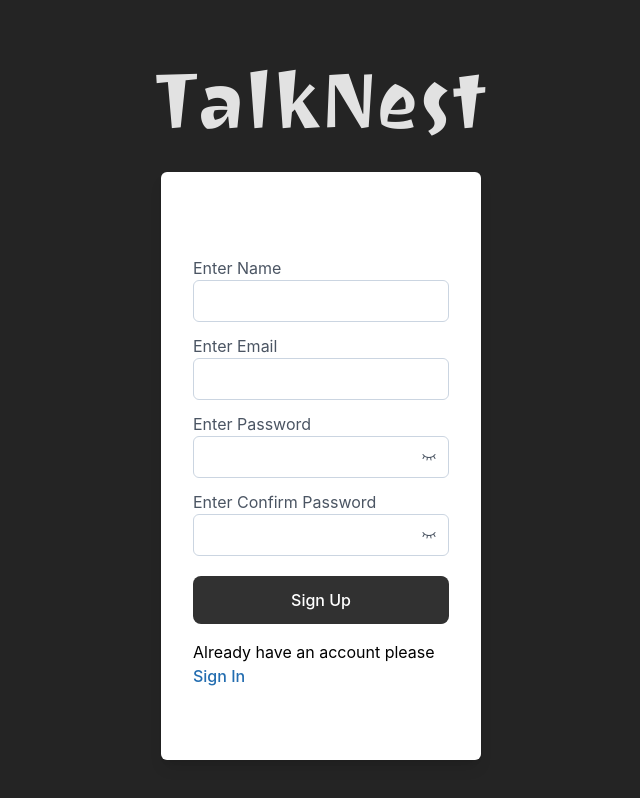
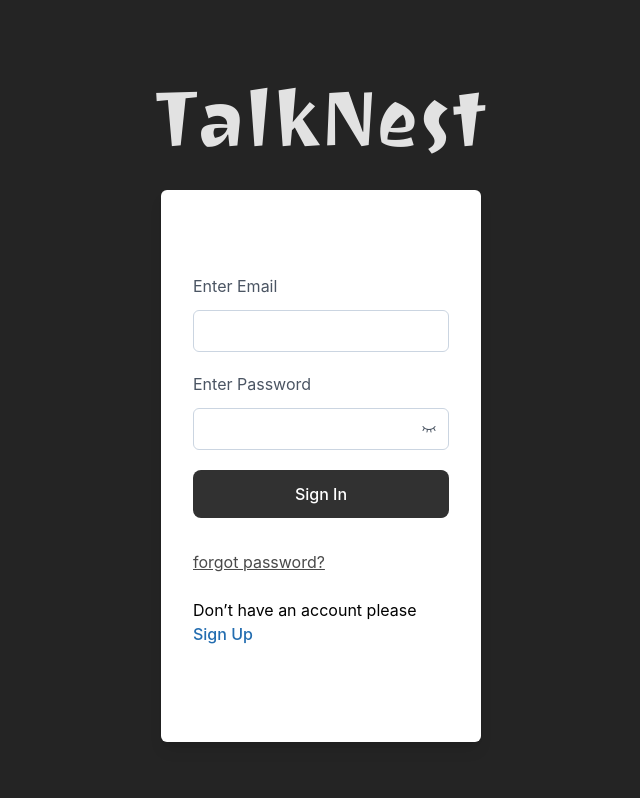
Before and after one commit to sairoon/talk-nest, a React (Vite) app: page /sign-in in a window 1280 px wide. Shown: the whole page, without its empty margins (319-959 px from the left). Built offline with nearby package versions, Linux system fonts and the light colour scheme.

Commit message:
sign-in-page-added

```diff
--- a/index.html
+++ b/index.html
@@ -2,7 +2,7 @@
 <html lang="en">
   <head>
     <meta charset="UTF-8" />
-    <link rel="icon" type="image/svg+xml" href="/favicon.ico" />
+    <link rel="icon" type="image/svg+xml/ico" href="/favicon.ico" />
     <meta name="viewport" content="width=device-width, initial-scale=1.0" />
     <title>TalkNest</title>
   </head>
--- a/package.json
+++ b/package.json
@@ -10,11 +10,13 @@
     "preview": "vite preview"
   },
   "dependencies": {
+    "@reduxjs/toolkit": "^2.2.7",
     "firebase": "^10.13.1",
     "formik": "^2.4.6",
     "react": "^18.3.1",
     "react-dom": "^18.3.1",
     "react-icons": "^5.3.0",
+    "react-redux": "^9.1.2",
     "react-router-dom": "^6.26.2",
     "react-spinners": "^0.14.1",
     "react-toastify": "^10.0.5",
--- a/src/App.jsx
+++ b/src/App.jsx
@@ -1,14 +1,28 @@
-import Register from "./pages/auth/Register"
-import 'react-toastify/dist/ReactToastify.css';
-
+import {
+  createBrowserRouter,
+  createRoutesFromElements,
+  Route,
+  RouterProvider,
+} from "react-router-dom";
+import Register from "./pages/auth/Register";
+import "react-toastify/dist/ReactToastify.css";
+import Login from "./pages/auth/Login";
 
 function App() {
+  const router = createBrowserRouter(
+    createRoutesFromElements(
+      <Route>
+        <Route path="/sign-up" element={<Register />} />
+        <Route path="/sign-in" element={<Login />} />
+      </Route>
+    )
+  );
 
   return (
     <>
-      <Register />
+      <RouterProvider router={router} />
     </>
-  )
+  );
 }
 
-export default App
+export default App;
--- a/src/components/login/Index.jsx
+++ b/src/components/login/Index.jsx
@@ -0,0 +1,156 @@
+import { useFormik } from "formik";
+import React, { useState } from "react";
+import { loginSchema } from "../../validation/Validation";
+import { PiEye, PiEyeClosed } from "react-icons/pi";
+import { PulseLoader } from "react-spinners";
+import { getAuth, signInWithEmailAndPassword } from "firebase/auth";
+
+const LoginFormComp = ({ toast }) => {
+  const auth = getAuth();
+  const [loader, setLoader] = useState(false);
+  const [showPassword, setShowPassword] = useState(false);
+
+  const initialValues = {
+    email: "",
+    password: "",
+  };
+  const formik = useFormik({
+    initialValues,
+    onSubmit: () => {
+      loginUser();
+    },
+    validationSchema: loginSchema,
+  });
+  const loginUser = () => {
+    setLoader(true);
+    signInWithEmailAndPassword(
+      auth,
+      formik.values.email,
+      formik.values.password
+    )
+      .then(({user}) => {
+        if (user.emailVerified === true) {
+          // console.log("You're successfully logged in.");
+          toast.success("You're successfully logged in.", {
+            position: "bottom-right",
+            autoClose: 3000,
+            hideProgressBar: false,
+            closeOnClick: true,
+            pauseOnHover: true,
+            draggable: false,
+            progress: undefined,
+            theme: "colored",
+            });
+
+        }else{
+          // console.log("Please verify your email.");
+          toast.error("Please verify your email.", {
+            position: "bottom-right",
+            autoClose: 3000,
+            hideProgressBar: false,
+            closeOnClick: true,
+            pauseOnHover: true,
+            draggable: false,
+            progress: undefined,
+            theme: "colored",
+            });
+
+        }
+
+        setLoader(false);
+
+      })
+      .catch((error) => {
+        if (error.message.includes("auth/invalid-credential")) {
+          toast.error("Email or Password is incorrect. Please try again.", {
+            position: "bottom-right",
+            autoClose: 3000,
+            hideProgressBar: false,
+            closeOnClick: true,
+            pauseOnHover: true,
+            draggable: false,
+            progress: undefined,
+            theme: "dark",
+          });
+          setLoader(false);
+        }
+      });
+  };
+
+  const handleShowPassword = () => {
+    setShowPassword(!showPassword);
+  };
+  return (
+    <>
+      <div>
+        <form onSubmit={formik.handleSubmit}>
+          <div className="my-3">
+            <label>Enter Email</label>
+            <input
+              type="email"
+              name="email"
+              value={formik.values.email}
+              onChange={formik.handleChange}
+              className="w-full bg-transparent px-3 py-2 border border-slate-300 rounded-md outline-none mt-3"
+            />
+            {formik.errors.email && formik.touched.email ? (
+              <span className="text-red-500">{formik.errors.email}</span>
+            ) : null}
+          </div>
+
+          <div className="mt-5 mb-3 relative">
+            <label>Enter Password</label>
+            <input
+              type={showPassword ? "text" : "password"}
+              name="password"
+              value={formik.values.password}
+              onChange={formik.handleChange}
+              className="w-full bg-transparent ps-3 pe-10 py-2 border border-slate-300 rounded-md outline-none mt-3"
+            />
+            <button
+              onClick={handleShowPassword}
+              type="button"
+              className="absolute top-10 right-1 p-2 bg-transparent border-0 outline-none"
+            >
+              {showPassword ? (
+                <span title="Hide">
+                  <PiEye />
+                </span>
+              ) : (
+                <span title="Show">
+                  <PiEyeClosed />
+                </span>
+              )}
+            </button>
+            {formik.errors.password && formik.touched.password ? (
+              <span className="text-red-500">{formik.errors.password}</span>
+            ) : null}
+          </div>
+
+          <button
+            type="submit"
+            disabled={loader}
+            className="w-full bg-[#313131] text-white font-medium text-base px-3 py-3 rounded-lg my-2 disabled:cursor-not-allowed disabled:scale-100 active:scale-95 transition ease-out"
+          >
+            {loader ? (
+              <PulseLoader color="#fff" size={5} speedMultiplier={1} />
+            ) : (
+              "Sign In"
+            )}
+          </button>
+        </form>
+        <p className="text-base font-normal text-[#4A4A4A] underline cursor-pointer mt-6 hover:text-purple-700">
+          forgot password?
+        </p>
+        <p className="text-base font-normal text-black mt-6 mb-6">
+          Don’t have an account please{" "}
+          <span className="text-[#236DB0] font-medium cursor-pointer hover:text-blue-500">
+            Sign Up
+          </span>
+        </p>
+      </div>
+    </>
+  );
+};
+
+export default LoginFormComp;
--- a/src/components/register/Index.jsx
+++ b/src/components/register/Index.jsx
@@ -42,11 +42,11 @@ const RegFormComp = ({ toast }) => {
         sendEmailVerification(auth.currentUser)
           .then(() => {
             toast.info("Please verify this email to complete your registration.", {
-              position: "top-right",
-              autoClose: false,
-              hideProgressBar: true,
+              position: "bottom-right",
+              autoClose: 5000,
+              hideProgressBar: false,
               closeOnClick: true,
-              pauseOnHover: false,
+              pauseOnHover: true,
               draggable: false,
               progress: undefined,
               theme: "colored",
@@ -57,7 +57,7 @@ const RegFormComp = ({ toast }) => {
             toast.error(error.message, {
               position: "bottom-right",
               autoClose: 3000,
-              hideProgressBar: true,
+              hideProgressBar: false,
               closeOnClick: true,
               pauseOnHover: true,
               draggable: false,
@@ -71,7 +71,7 @@ const RegFormComp = ({ toast }) => {
           toast.error("This email is already in use. Please try logging in.", {
             position: "bottom-right",
             autoClose: 3000,
-            hideProgressBar: true,
+            hideProgressBar: false,
             closeOnClick: true,
             pauseOnHover: true,
             draggable: false,
@@ -99,7 +99,7 @@ const RegFormComp = ({ toast }) => {
             name="userName"
             value={formik.values.userName}
             onChange={formik.handleChange}
-            className="w-full bg-transparent px-3 py-2 border border-slate-300 rounded-md outline-none"
+            className="w-full bg-transparent px-3 py-2 border border-slate-300 rounded-md outline-none mt-3"
           />
           {formik.errors.userName && formik.touched.userName ? (
             <span className="text-red-500">{formik.errors.userName}</span>
@@ -112,7 +112,7 @@ const RegFormComp = ({ toast }) => {
             name="email"
             value={formik.values.email}
             onChange={formik.handleChange}
-            className="w-full bg-transparent px-3 py-2 border border-slate-300 rounded-md outline-none"
+            className="w-full bg-transparent px-3 py-2 border border-slate-300 rounded-md outline-none mt-3"
           />
           {formik.errors.email && formik.touched.email ? (
             <span className="text-red-500">{formik.errors.email}</span>
@@ -126,12 +126,12 @@ const RegFormComp = ({ toast }) => {
             name="password"
             value={formik.values.password}
             onChange={formik.handleChange}
-            className="w-full bg-transparent ps-3 pe-10 py-2 border border-slate-300 rounded-md outline-none"
+            className="w-full bg-transparent ps-3 pe-10 py-2 border border-slate-300 rounded-md outline-none mt-3"
           />
           <button
             onClick={handleShowPassword}
             type="button"
-            className="absolute top-7 right-1 p-2 bg-transparent border-0 outline-none"
+            className="absolute top-10 right-1 p-2 bg-transparent border-0 outline-none"
           >
             {showPassword ? (
               <span title="Hide">
@@ -155,12 +155,12 @@ const RegFormComp = ({ toast }) => {
             name="confirmPassword"
             value={formik.values.confirmPassword}
             onChange={formik.handleChange}
-            className="w-full bg-transparent ps-3 pe-10 py-2 border border-slate-300 rounded-md outline-none"
+            className="w-full bg-transparent ps-3 pe-10 py-2 border border-slate-300 rounded-md outline-none mt-3"
           />
           <button
             onClick={handleConfirmPass}
             type="button"
-            className="absolute top-7 right-1 p-2 bg-transparent border-0 outline-none"
+            className="absolute top-10 right-1 p-2 bg-transparent border-0 outline-none"
           >
             {confirmPass ? (
               <span title="Hide">
@@ -192,7 +192,7 @@ const RegFormComp = ({ toast }) => {
       </form>
       <p className="text-base font-normal text-black mt-2">
         Already have an account please{" "}
-        <span className="text-[#236DB0] font-medium cursor-pointer">
+        <span className="text-[#236DB0] font-medium cursor-pointer hover:text-blue-500">
           Sign In
         </span>
       </p>
--- a/src/pages/auth/Login.jsx
+++ b/src/pages/auth/Login.jsx
@@ -0,0 +1,23 @@
+import React from 'react'
+import LoginFormComp from '../../components/login/Index'
+import { toast, ToastContainer } from 'react-toastify'
+
+const Login = () => {
+  return (
+    <>
+      <ToastContainer />
+      <div className="w-full h-screen flex flex-col justify-center items-center">
+        <h1 className="font-normal font-titleFont mb-3 text-[80px]">
+          TalkNest
+        </h1>
+        <div className="w-1/4 shadow-lg bg-white p-4 rounded-md flex items-center gap-x-2 justify-evenly text-gray-600">
+          <div className="w-full my-14 mx-4">
+            <LoginFormComp toast={toast} />
+          </div>
+        </div>
+      </div>
+    </>
+  )
+}
+
+export default Login
--- a/src/validation/Validation.js
+++ b/src/validation/Validation.js
@@ -23,3 +23,14 @@ export const registerSchema = Yup.object().shape({
     .oneOf([Yup.ref("password"), null], "Passwords must match")
     .required("Confirm Password is Required *"),
 });
+
+export const loginSchema = Yup.object().shape({
+  email: Yup.string()
+    .email("Invalid email")
+    .required("Please Enter your Email"),
+  password: Yup.string()
+    .min(8, "Password must be at least 8 characters")
+    // .max(64, "Password shouldn't exceed 64 characters")
+    .required("Please enter your password"),
+
+});
```
Also changed, not shown: 1 other file (tests, documents, lock files or other folders).
